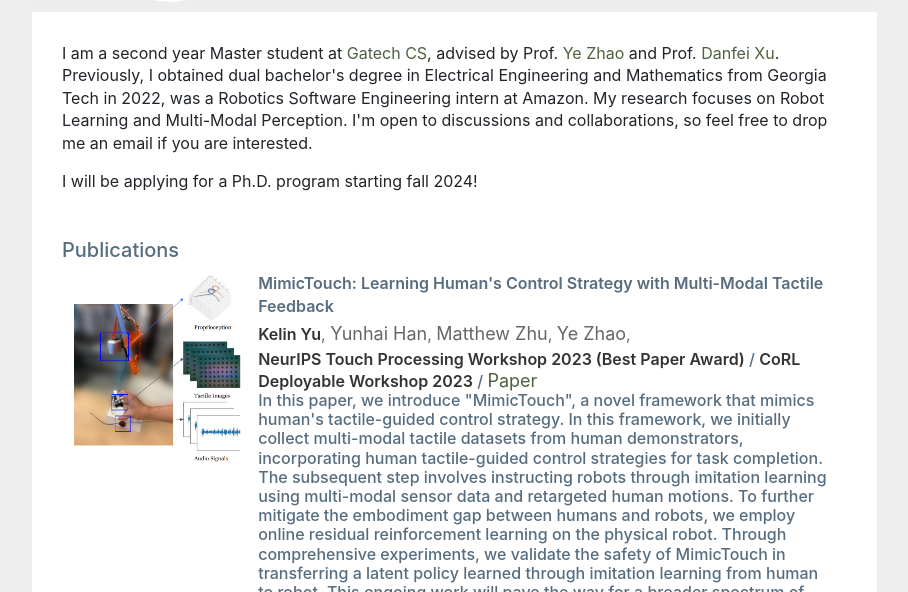
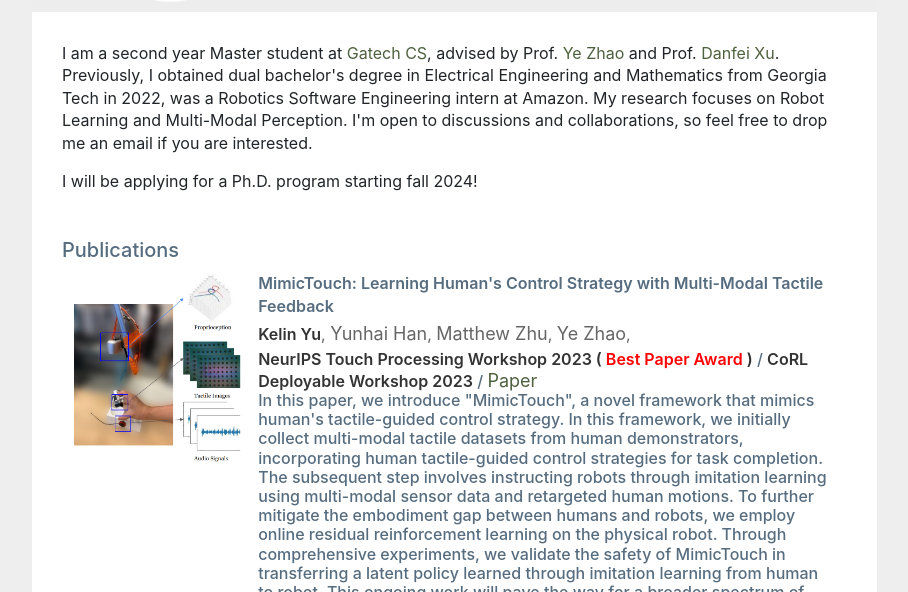
Before and after one commit to ColinYu1/ColinYu.github-io, a plain HTML site: page index.html in a window 1280 px wide. Shown: the part 208-800 px from the top of the page, without its empty margins (68-976 px from the left). Drawn offline with nearby package versions, Linux system fonts and the light colour scheme; a script that the page names is missing.

Commit message:
Update index.html

```diff
--- a/index.html
+++ b/index.html
@@ -197,7 +197,7 @@ a:hover{color:#566c7f}
                                     <a href="https://sites.google.com/site/yezhaout">Ye Zhao</a>,
                                 </h6>
                                 <p class="info">
-                                    <span class="conference">NeurIPS Touch Processing Workshop 2023 (<font color="red"></font>Best Paper Award)</span> /
+                                    <span class="conference">NeurIPS Touch Processing Workshop 2023 (<font color="red"> Best Paper Award </font>)</span> /
                                     <span class="conference">CoRL Deployable Workshop 2023</span> /
                                     <a href="https://arxiv.org/abs/2310.16917">Paper</a>
                                     <!-- <a href="https://eceseniordesign2022spring.ece.gatech.edu/sd22p37/">Website</a> / -->
```
